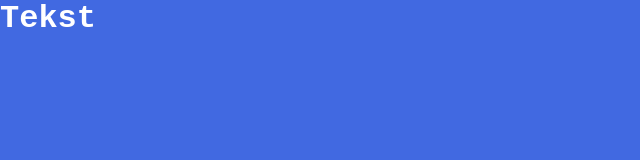
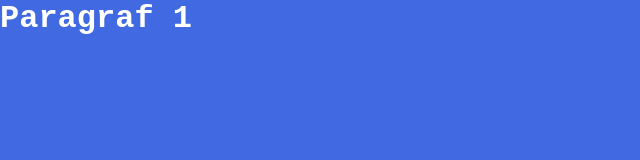
Before and after one commit to Kamel202/Repo, a plain HTML site: page index.html in a window 1280 px wide. Shown: the whole page, without its empty margins (0-640 px from the left). Drawn offline with Linux system fonts and the light colour scheme.

```diff
--- a/index.html
+++ b/index.html
@@ -8,6 +8,6 @@
     <link rel="stylesheet" href="css/style.css">
 </head>
 <body>
-    <h1>Tekst</h1>
+    <h1>Paragraf 1</h1>
 </body>
 </html>
```
